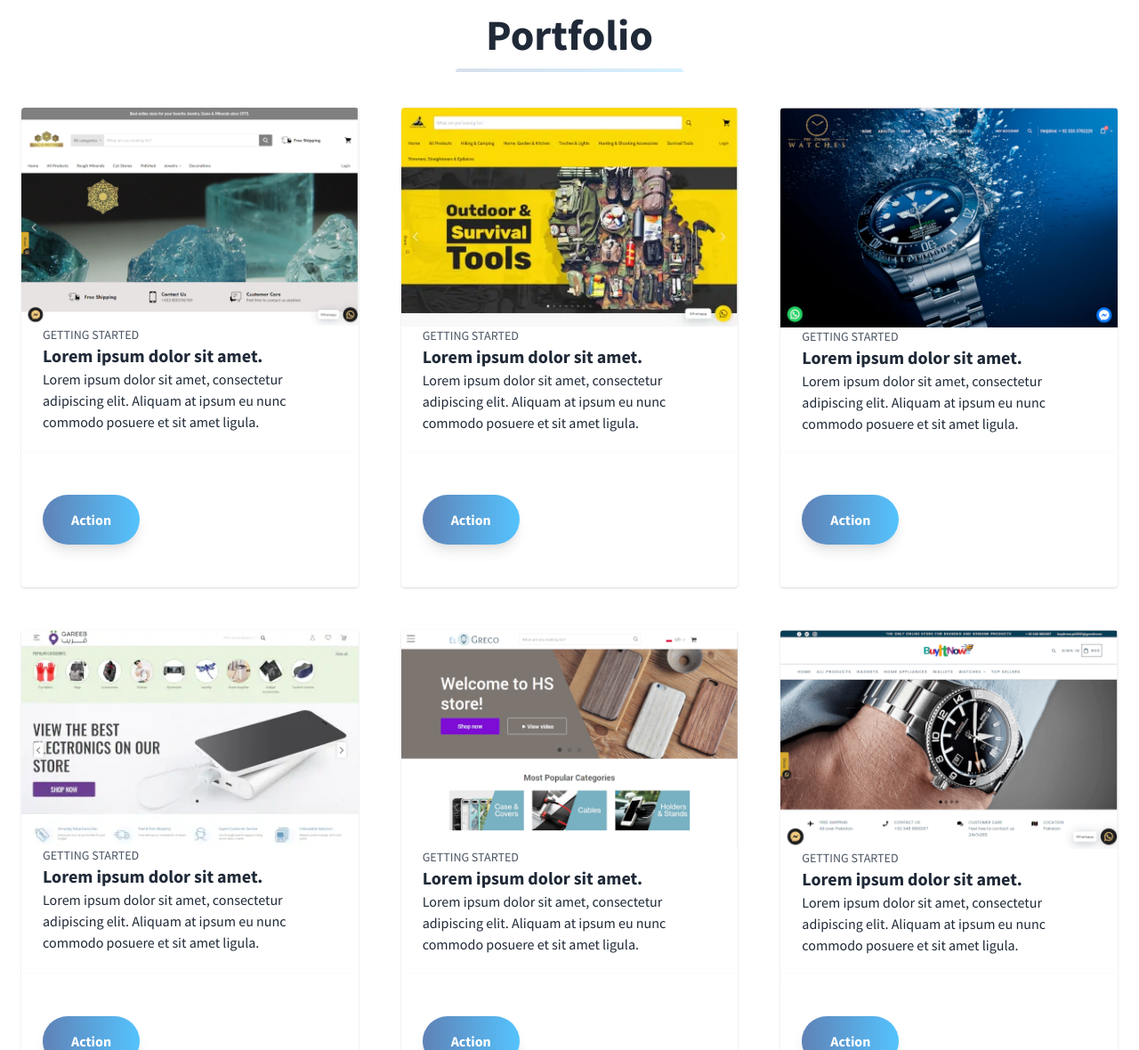
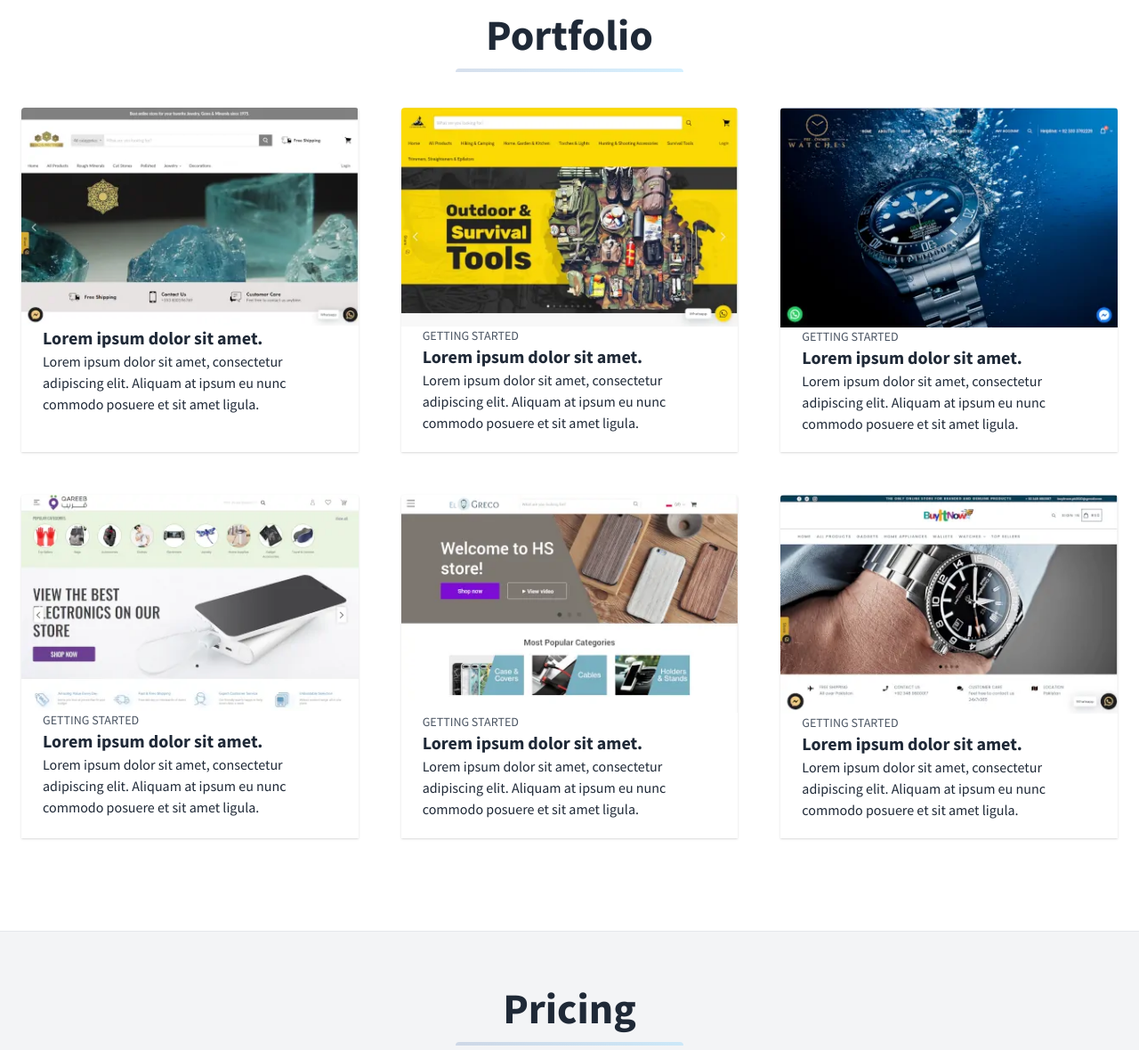
Before and after one commit to hmdshfq/aesthetic-devs, a plain HTML site: page index.html in a window 1280 px wide. Shown: the part 1620-2800 px from the top of the page at 89% size. Drawn offline with nearby package versions, Linux system fonts and the light colour scheme.

Commit message:
Optimized images

```diff
--- a/index.html
+++ b/index.html
@@ -86,7 +86,11 @@
         </div>
         <!--Right Col-->
         <div class="w-full md:w-3/5 py-6 text-center">
-          <img class="w-full md:w-4/5 z-50" src="hero.png" />
+          <picture>
+            <source type="image/webp" srcset="images/hero.webp">
+            <source type="image/webp" srcset="images/hero.png">
+            <img class="w-full md:w-4/5 z-50" src="hero.png" />
+          </picture>
         </div>
       </div>
     </div>
@@ -443,9 +447,27 @@
           <div class="flex-1 bg-white rounded-t rounded-b-none overflow-hidden shadow">
             <a href="#" class="flex flex-wrap no-underline hover:no-underline">
               <picture>
-                <source type="image/webp" srcset="images/Ishaq and brothers.webp">
-                <source type="image/png" srcset="images/Ishaq and brothers.png">
-                <img src="images/Ishaq and brothers.png" alt="">
+                <source type="image/webp" srcset="images/ishaq_and_brothers.webp">
+                <source type="image/png" srcset="images/ishaq_and_brothers.png">
+                <img src="images/ishaq_and_brothers.png" alt="">
+              </picture>
+              <div class="w-full font-bold text-xl text-gray-800 px-6">
+                Lorem ipsum dolor sit amet.
+              </div>
+              <p class="text-gray-800 text-base px-6 mb-5">
+                Lorem ipsum dolor sit amet, consectetur adipiscing elit. Aliquam at ipsum eu nunc commodo posuere et sit amet ligula.
+              </p>
+            </a>
+          </div>
+        </div>
+        <!-- Chaser -->
+        <div class="w-full md:w-1/3 p-6 flex flex-col flex-grow flex-shrink">
+          <div class="flex-1 bg-white rounded-t rounded-b-none overflow-hidden shadow">
+            <a href="#" class="flex flex-wrap no-underline hover:no-underline">
+              <picture>
+                <source type="image/webp" srcset="images/chaser_pk.webp">
+                <source type="image/png" srcset="images/chaser_pk.png">
+                <img src="images/chaser_pk.png" alt="">
               </picture>
               <p class="w-full text-gray-600 text-xs md:text-sm px-6">
                 GETTING STARTED
@@ -458,22 +480,15 @@
               </p>
             </a>
           </div>
-          <div class="flex-none mt-auto bg-white rounded-b rounded-t-none overflow-hidden shadow p-6">
-            <div class="flex items-center justify-start">
-              <button class="mx-auto lg:mx-0 hover:underline gradient text-white font-bold rounded-full my-6 py-4 px-8 shadow-lg focus:outline-none focus:shadow-outline transform transition hover:scale-105 duration-300 ease-in-out">
-                Action
-              </button>
-            </div>
-          </div>
         </div>
-        <!-- Chaser -->
+        <!-- Preowned Watches -->
         <div class="w-full md:w-1/3 p-6 flex flex-col flex-grow flex-shrink">
           <div class="flex-1 bg-white rounded-t rounded-b-none overflow-hidden shadow">
             <a href="#" class="flex flex-wrap no-underline hover:no-underline">
               <picture>
-                <source type="image/webp" srcset="images/Chaser.webp">
-                <source type="image/png" srcset="images/Chaser.png">
-                <img src="images/Chaser.png" alt="">
+                <source type="image/webp" srcset="images/preowned_watches.webp">
+                <source type="image/png" srcset="images/preowned_watches.png">
+                <img src="images/preowned_watches.png" alt="">
               </picture>
               <p class="w-full text-gray-600 text-xs md:text-sm px-6">
                 GETTING STARTED
@@ -486,22 +501,15 @@
               </p>
             </a>
           </div>
-          <div class="flex-none mt-auto bg-white rounded-b rounded-t-none overflow-hidden shadow p-6">
-            <div class="flex items-center justify-start">
-              <button class="mx-auto lg:mx-0 hover:underline gradient text-white font-bold rounded-full my-6 py-4 px-8 shadow-lg focus:outline-none focus:shadow-outline transform transition hover:scale-105 duration-300 ease-in-out">
-                Action
-              </button>
-            </div>
-          </div>
         </div>
-        <!-- Preowned Watches -->
+        <!-- Qareeb -->
         <div class="w-full md:w-1/3 p-6 flex flex-col flex-grow flex-shrink">
           <div class="flex-1 bg-white rounded-t rounded-b-none overflow-hidden shadow">
             <a href="#" class="flex flex-wrap no-underline hover:no-underline">
               <picture>
-                <source type="image/webp" srcset="images/Preowned Watches.webp">
-                <source type="image/png" srcset="images/Preowned Watches.png">
-                <img src="images/Preowned Watches.png" alt="">
+                <source type="image/webp" srcset="images/qareeb.webp">
+                <source type="image/png" srcset="images/qareeb.png">
+                <img src="images/qareeb.png" alt="">
               </picture>
               <p class="w-full text-gray-600 text-xs md:text-sm px-6">
                 GETTING STARTED
@@ -514,22 +522,15 @@
               </p>
             </a>
           </div>
-          <div class="flex-none mt-auto bg-white rounded-b rounded-t-none overflow-hidden shadow p-6">
-            <div class="flex items-center justify-start">
-              <button class="mx-auto lg:mx-0 hover:underline gradient text-white font-bold rounded-full my-6 py-4 px-8 shadow-lg focus:outline-none focus:shadow-outline transform transition hover:scale-105 duration-300 ease-in-out">
-                Action
-              </button>
-            </div>
-          </div>
         </div>
-        <!-- Qareeb -->
+        <!-- Hit Smartphone -->
         <div class="w-full md:w-1/3 p-6 flex flex-col flex-grow flex-shrink">
           <div class="flex-1 bg-white rounded-t rounded-b-none overflow-hidden shadow">
             <a href="#" class="flex flex-wrap no-underline hover:no-underline">
               <picture>
-                <source type="image/webp" srcset="images/Qareeb.webp">
-                <source type="image/png" srcset="images/Qareeb.png">
-                <img src="images/Qareeb.png" alt="">
+                <source type="image/webp" srcset="images/hit_smartphone.webp">
+                <source type="image/png" srcset="images/hit_smartphone.png">
+                <img src="images/hit_smartphone.png " alt="">
               </picture>
               <p class="w-full text-gray-600 text-xs md:text-sm px-6">
                 GETTING STARTED
@@ -542,22 +543,15 @@
               </p>
             </a>
           </div>
-          <div class="flex-none mt-auto bg-white rounded-b rounded-t-none overflow-hidden shadow p-6">
-            <div class="flex items-center justify-start">
-              <button class="mx-auto lg:mx-0 hover:underline gradient text-white font-bold rounded-full my-6 py-4 px-8 shadow-lg focus:outline-none focus:shadow-outline transform transition hover:scale-105 duration-300 ease-in-out">
-                Action
-              </button>
-            </div>
-          </div>
         </div>
-        <!-- Hit Smartphone -->
+        <!-- Buy it now -->
         <div class="w-full md:w-1/3 p-6 flex flex-col flex-grow flex-shrink">
           <div class="flex-1 bg-white rounded-t rounded-b-none overflow-hidden shadow">
             <a href="#" class="flex flex-wrap no-underline hover:no-underline">
               <picture>
-                <source type="image/webp" srcset="images/Hit smartphone.webp">
-                <source type="image/png" srcset="images/Hit smartphone.png">
-                <img src="images/Hit smartphone.png " alt="">
+                <source type="image/webp" srcset="images/buy_it_now.webp">
+                <source type="image/png" srcset="images/buy_it_now.png">
+                <img src="images/buy_it_now.png" alt="">
               </picture>
               <p class="w-full text-gray-600 text-xs md:text-sm px-6">
                 GETTING STARTED
@@ -570,42 +564,6 @@
               </p>
             </a>
           </div>
-          <div class="flex-none mt-auto bg-white rounded-b rounded-t-none overflow-hidden shadow p-6">
-            <div class="flex items-center justify-start">
-              <button class="mx-auto lg:mx-0 hover:underline gradient text-white font-bold rounded-full my-6 py-4 px-8 shadow-lg focus:outline-none focus:shadow-outline transform transition hover:scale-105 duration-300 ease-in-out">
-                Action
-              </button>
-            </div>
-          </div>
-        </div>
-        <!-- Buy it now -->
-        <div class="w-full md:w-1/3 p-6 flex flex-col flex-grow flex-shrink">
-          <div class="flex-1 bg-white rounded-t rounded-b-none overflow-hidden shadow">
-            <a href="#" class="flex flex-wrap no-underline hover:no-underline">
-              <picture>
-                <source type="image/webp" srcset="images/Buy it now.webp">
-                <source type="image/png" srcset="images/Buy it now.png">
-                <img src="images/Buy it now.png" alt="">
-              </picture>
-              <p class="w-full text-gray-600 text-xs md:text-sm px-6">
-                GETTING STARTED
-              </p>
-              <div class="w-full font-bold text-xl text-gray-800 px-6">
-                Lorem ipsum dolor sit amet.
-              </div>
-              <p class="text-gray-800 text-base px-6 mb-5">
-                Lorem ipsum dolor sit amet, consectetur adipiscing elit. Aliquam at ipsum eu nunc commodo posuere et sit amet ligula.
-              </p>
-            </a>
-          </div>
-          <div class="flex-none mt-auto bg-white rounded-b rounded-t-none overflow-hidden shadow p-6">
-            <div class="flex items-center justify-start">
-              <button class="mx-auto lg:mx-0 hover:underline gradient text-white font-bold rounded-full my-6 py-4 px-8 shadow-lg focus:outline-none focus:shadow-outline transform transition hover:scale-105 duration-300 ease-in-out">
-                Action
-              </button>
-            </div>
-          </div>
-        </div>
       </div>
     </section>
     <section class="bg-gray-100 py-8">
```
Also changed, not shown: images/buy_it_now.png (renamed from images/Buy it now.png), images/buy_it_now.webp (renamed from images/Buy it now.webp), images/chaser_pk.png (renamed from images/Chaser.png), images/chaser_pk.webp (renamed from images/Chaser.webp), images/hammad_shafiq.png (renamed from images/Hammad Shafiq.png), images/hammad_shafiq.webp (renamed from images/Hammad Shafiq.webp), images/hero.png (renamed from hero.png), images/hero.webp (added), images/hit_smartphone.png (renamed from images/Hit smartphone.png), images/hit_smartphone.webp (renamed from images/Hit smartphone.webp), images/ishaq_and_brothers.png (renamed from images/Ishaq and brothers.png), images/ishaq_and_brothers.webp (renamed from images/Ishaq and brothers.webp), images/preowned_watches.png (renamed from images/Preowned Watches.png), images/preowned_watches.webp (renamed from images/Preowned Watches.webp), 4 more files.
